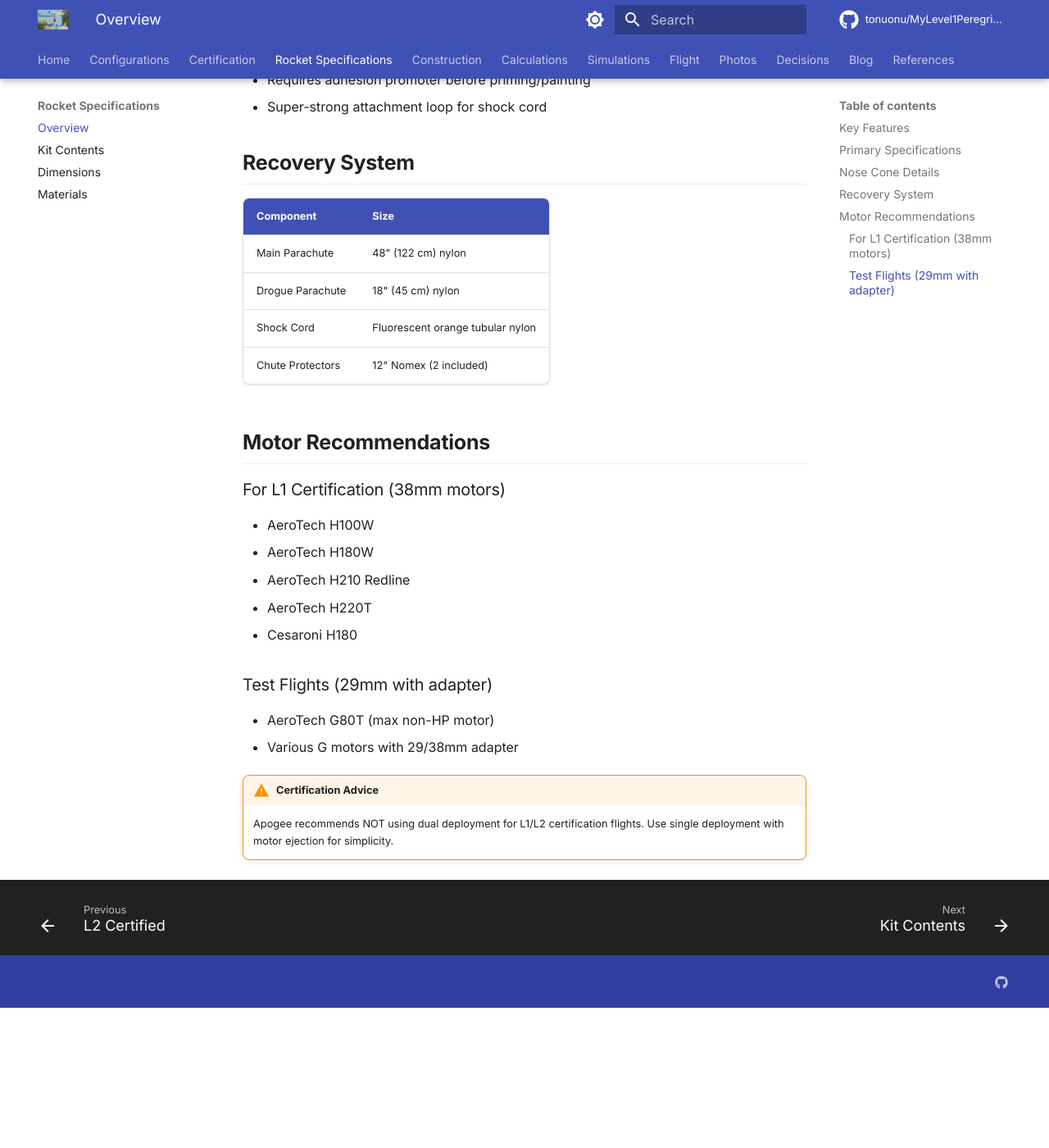
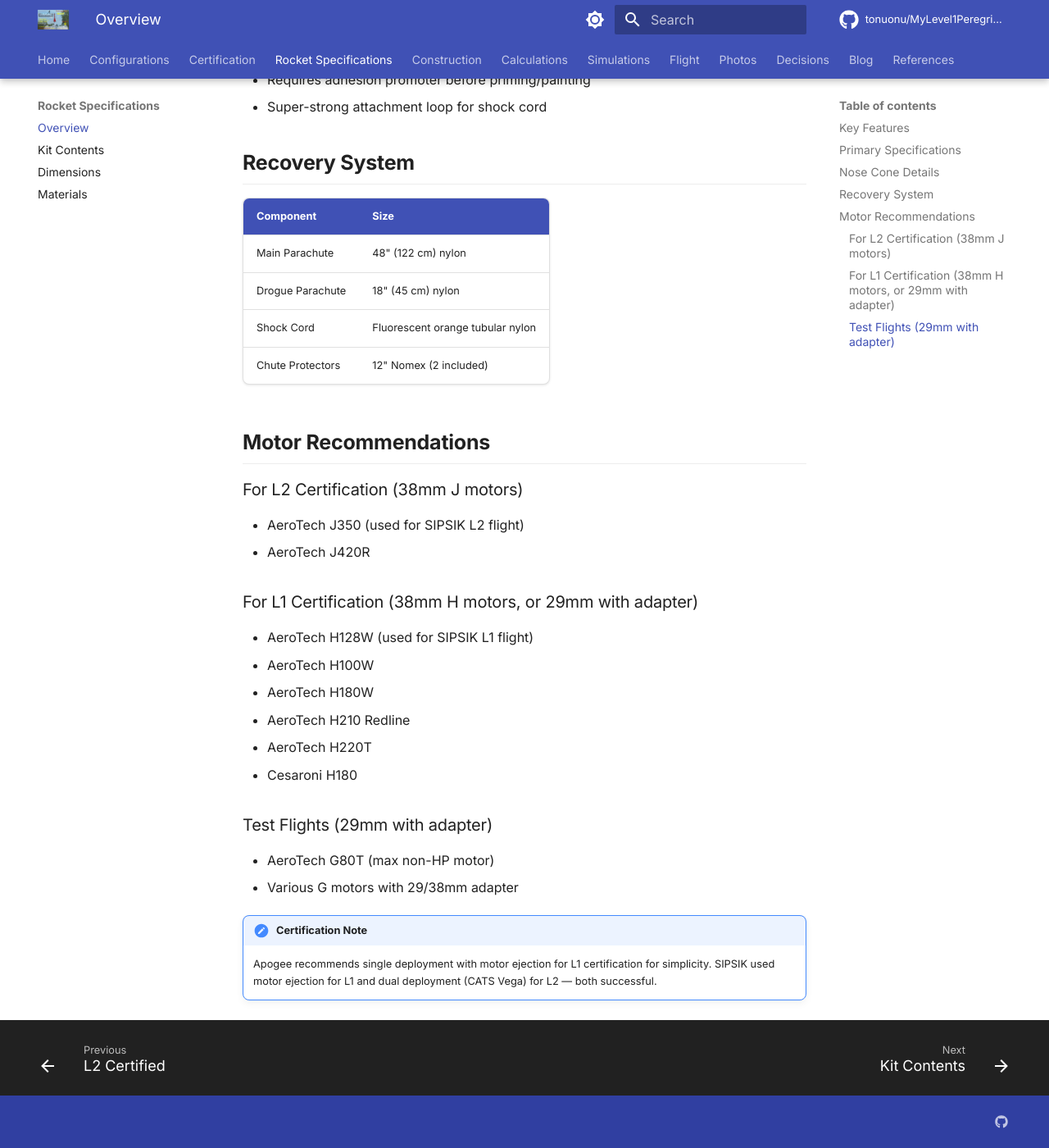
Before and after one commit to tonuonu/MyLevel1Peregrine, an MkDocs documentation site: the page built from docs/specifications/overview.md, in a window 1280 px wide and 1400 px high, scrolled down 1282 px. Shown: the whole window at 82% size. Built offline with MkDocs 1.6.1 and Material for MkDocs 9.7.7, drawn with Linux system fonts in a browser that asks for light colours; comment, search, counter and statistics services are not loaded; before the commit the page ends 2511 px from its top, so only the background shows below that.

Commit message:
Update specifications: add J350 to motors, update certification note

```diff
--- a/docs/specifications/overview.md
+++ b/docs/specifications/overview.md
@@ -43,8 +43,14 @@
 
 ## Motor Recommendations
 
-### For L1 Certification (38mm motors)
+### For L2 Certification (38mm J motors)
 
+- AeroTech J350 (used for SIPSIK L2 flight)
+- AeroTech J420R
+
+### For L1 Certification (38mm H motors, or 29mm with adapter)
+
+- AeroTech H128W (used for SIPSIK L1 flight)
 - AeroTech H100W
 - AeroTech H180W
 - AeroTech H210 Redline
@@ -56,5 +62,5 @@
 - AeroTech G80T (max non-HP motor)
 - Various G motors with 29/38mm adapter
 
-!!! warning "Certification Advice"
-    Apogee recommends NOT using dual deployment for L1/L2 certification flights. Use single deployment with motor ejection for simplicity.
+!!! note "Certification Note"
+    Apogee recommends single deployment with motor ejection for L1 certification for simplicity. SIPSIK used motor ejection for L1 and dual deployment (CATS Vega) for L2 — both successful.
```
